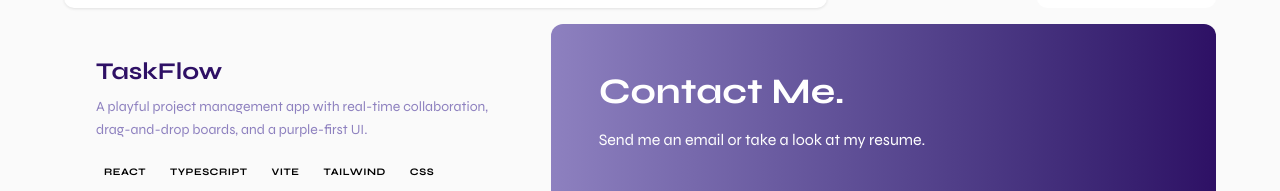
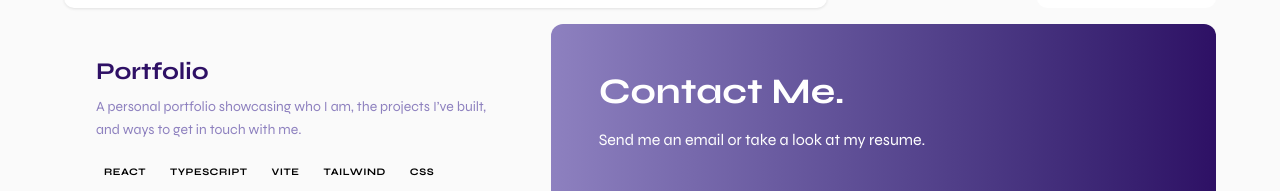
Before and after one commit to FormOfShred/portfolio, a React app: page / in a window 1280 px wide. Shown: the part 457-648 px from the top of the page. Built offline with nearby package versions, Linux system fonts and the light colour scheme; the HTML template or start-up script is replaced by a standard one.

Commit message:
[PROJECTCARD]  improve ProjectCard

```diff
--- a/src/components/Masonry/index.tsx
+++ b/src/components/Masonry/index.tsx
@@ -17,8 +17,8 @@ const Masonry = () => {
       <LocationCard />
       <AvailabilityCard />
       <ProjectCard
-        title="TaskFlow"
-        description="A playful project management app with real-time collaboration, drag-and-drop boards, and a purple-first UI."
+        title="Portfolio"
+        description="A personal portfolio showcasing who I am, the projects I’ve built, and ways to get in touch with me."
         tags={["React", "TypeScript", "Vite", "Tailwind", "CSS"]}
         links={
           [
```
